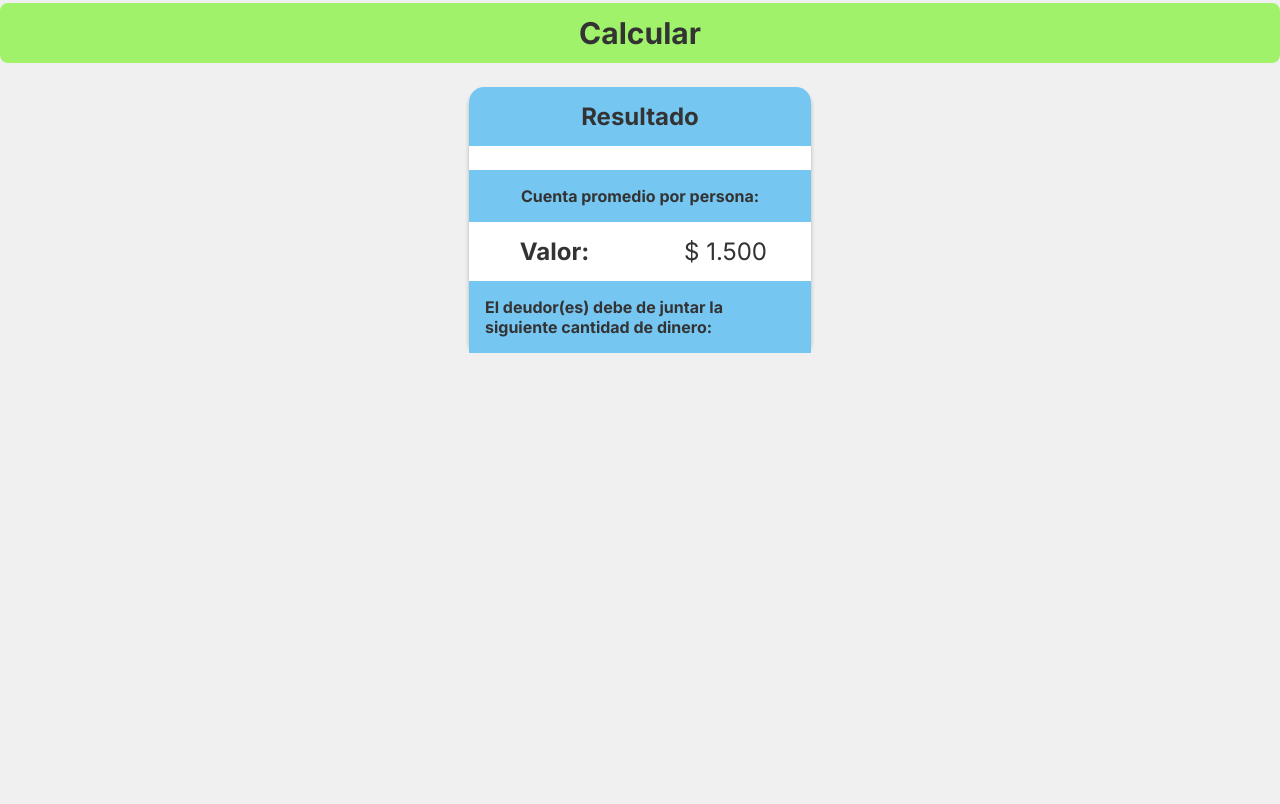
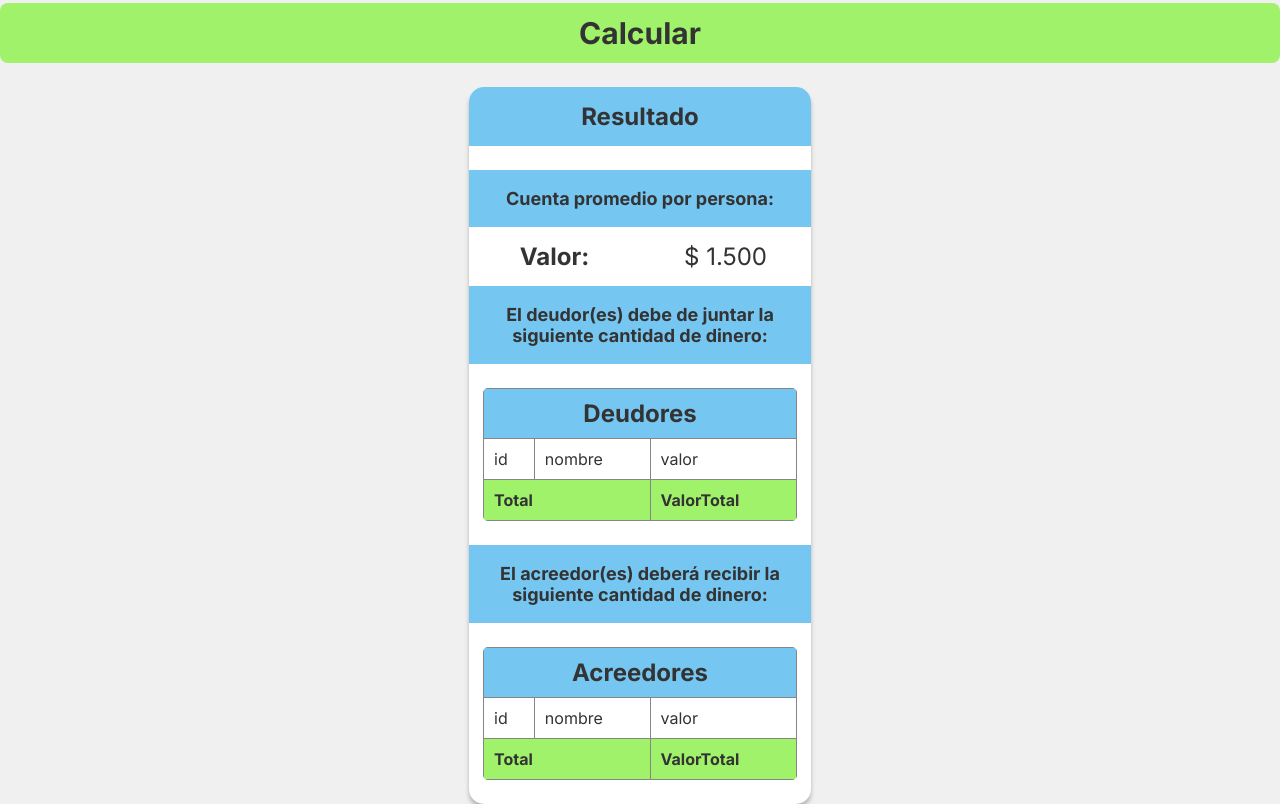
Before and after one commit to fabian-co/SplitBill, a website: page index.html in a window 1280 px wide. Shown: the part 593-1397 px from the top of the page. Before the commit the page ends 946 px from the top, so only its background shows below. Drawn offline with nearby package versions, Linux system fonts and the light colour scheme.

Commit message:
tabla de resultado en htmls y css completa, falta dinamizar con js la tabla

```diff
--- a/index.html
+++ b/index.html
@@ -43,21 +43,78 @@
     <div class="resultBody">
       <div class="result">
         <div class="resultBox">
+          <!-- titulo -->
           <div class="resultTitle">
             <h2>Resultado</h2>
           </div>
 
+          <!-- promedio titulo -->
           <div class="resultPromedioTitle">
             <p>Cuenta promedio por persona:</p>
           </div>
 
+          <!-- valor promedio -->
           <div class="resultadoPromedio">
             <h2>Valor:</h2>
             <h2 class="valorPromedio">$ 1.500</h2>
           </div>
 
+          <!-- deudores titulo -->
           <div class="deudoresTitle">
             <p>El deudor(es) debe de juntar la siguiente cantidad de dinero:</p>
+          </div>
+
+          <!-- dedudores tabla -->
+          <div class="tableDeudorBox">
+            <table class="tableDeudor">
+              <thead>
+                <tr>
+                  <th colspan="3">Deudores</th>
+                </tr>
+              </thead>
+              <tbody>
+                <tr>
+                  <td>id</td>
+                  <td>nombre</td>
+                  <td>valor</td>
+                </tr>
+                <tfoot>
+                  <tr>
+                    <td colspan="2">Total</td>
+                    <td>ValorTotal</td>
+                  </tr>
+                </tfoot>
+              </tbody>
+            </table>
+          </div>
+          <!-- acreedores titulo -->
+          <div class="deudoresTitle">
+            <p>El acreedor(es) deberá recibir la
+              siguiente cantidad de dinero:</p>
+          </div>
+
+          <!-- acreedores tabla -->
+          <div class="tableDeudorBox">
+            <table class="tableDeudor">
+              <thead>
+                <tr>
+                  <th colspan="3">Acreedores</th>
+                </tr>
+              </thead>
+              <tbody>
+                <tr>
+                  <td>id</td>
+                  <td>nombre</td>
+                  <td>valor</td>
+                </tr>
+                <tfoot>
+                  <tr>
+                    <td colspan="2">Total</td>
+                    <td>ValorTotal</td>
+                  </tr>
+                </tfoot>
+              </tbody>
+            </table>
           </div>
         </div>
       </div>
--- a/style.css
+++ b/style.css
@@ -9,6 +9,8 @@
 :root {
     --white: #FFFFFF;
     --blue: #76C6F2;
+    --lightBlue: #E9F2F7;
+    --mediumBlue: #B6DCF1;
     --darkGray: #333333;
     --lightGray: #f0f0f0;
     --mediumGray: #868686;
@@ -34,6 +36,15 @@ h2 {
 p {
     font-family: 'Inter', sans-serif;
     font-weight: 700;
+}
+
+table {
+    font-family: 'Inter', sans-serif;
+}
+
+th, td {
+    border: solid 1px var(--mediumGray);
+    padding: 10px;
 }
 
 .header {
@@ -81,6 +92,10 @@ p {
     background-color: var(--blue);
     border-radius: 15px 15px 0 0;
     padding: 0 16px 0 16px;
+}
+
+#closeSymbol{
+    cursor: pointer;
 }
 
 .countValues {
@@ -167,6 +182,10 @@ p {
     padding: 0 16px 0 16px;
 }
 
+.resultPromedioTitle p {
+    font-size: 18px;
+}
+
 .resultadoPromedio{
     display: flex;
 }
@@ -188,6 +207,38 @@ p {
     padding: 0 16px 0 16px;
 }
 
-.resultadoPromedio h2 {
+.deudoresTitle p {
     text-align: center;
+    font-size: 18px;
 }
+
+/* table */
+
+.tableDeudorBox{
+    display: flex;
+    justify-content: center;
+    margin: 24px 0;
+}
+
+.tableDeudor {
+
+    border-radius: 5px;
+    border-collapse: collapse;
+    margin: 0 14px;
+    width: 100%;
+    overflow: hidden;
+}
+
+.tableDeudor thead{
+    background-color: var(--blue);
+    font-size: 24px;
+}
+
+.tableDeudor tfoot {
+    background-color: var(--green);
+    font-weight: 700;
+}
+
+.tableDeudor tr:nth-child(even){
+    background-color: var(--mediumBlue);
+}
```
